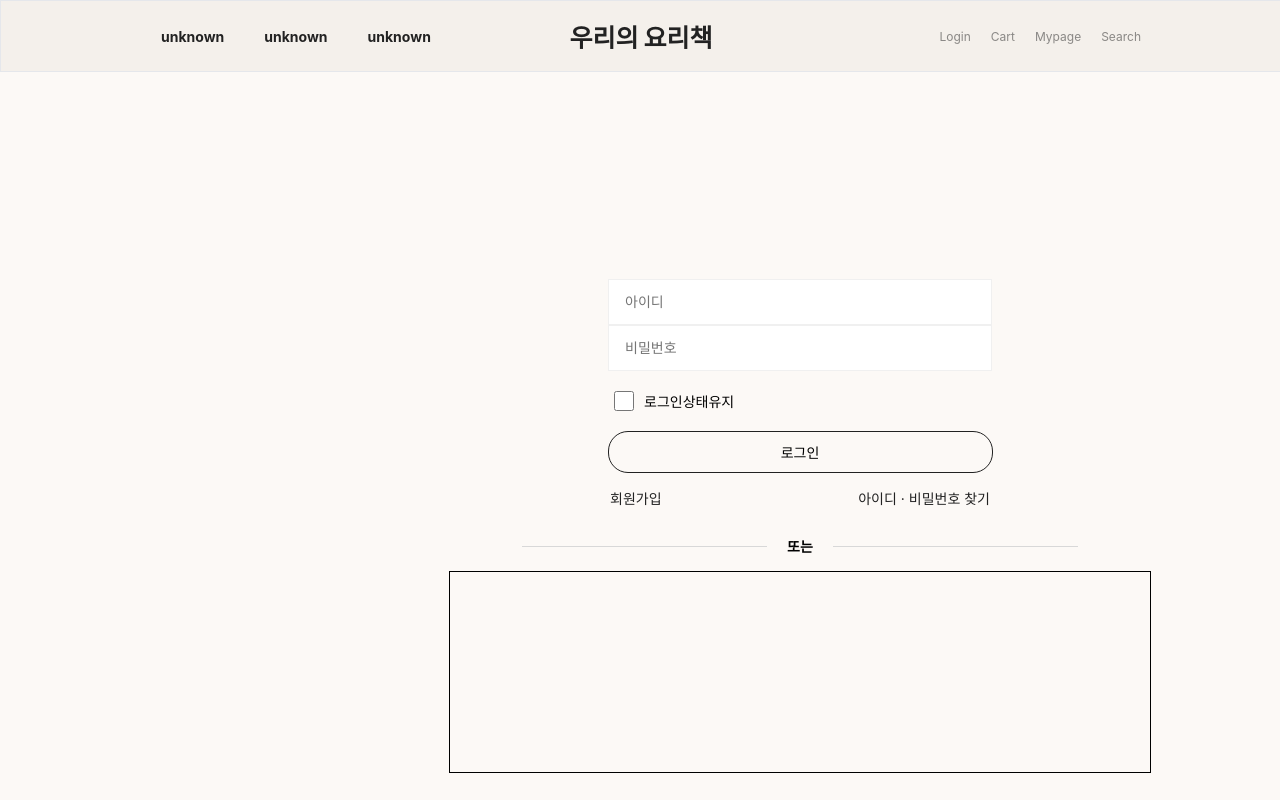
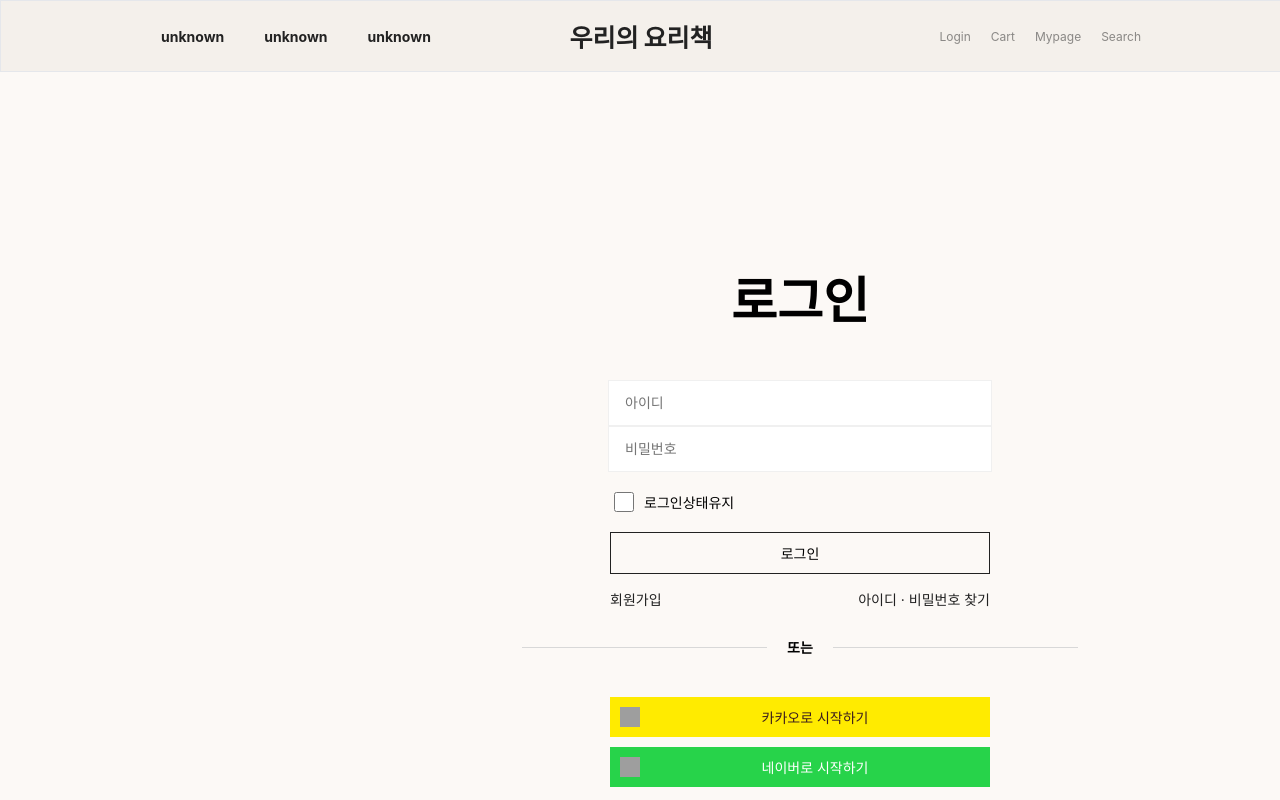
Before and after one commit to JeonJuhwanaaa/cooking_project_front, a React (Create React App) app: page /auth/signin in a window 1280 px wide. Shown: the top 800 px of the page. Built offline with nearby package versions, Linux system fonts and the light colour scheme; grey boxes are pictures that could not be loaded.

Commit message:
fix:loginPage css

```diff
--- a/src/pages/SigninPage/SigninPage.jsx
+++ b/src/pages/SigninPage/SigninPage.jsx
@@ -7,6 +7,10 @@ function SigninPage(props) {
 
     return (
         <div css={s.layout}>
+
+            <div css={s.head}>
+                <span>로그인</span>
+            </div>
 
             <div css={s.login}>
                 <input css={s.loginInput} type="text" placeholder="아이디" />
@@ -31,6 +35,14 @@ function SigninPage(props) {
             </div>
 
             <div css={s.oauthLogin}>
+                <div css={s.kakao}>
+                    <img style={{width: "20px", height: "20px"}} src="https://vendor-cdn.imweb.me/images/kakao_icon.png" alt="" />
+                    <button >카카오로 시작하기</button>
+                </div>
+                <div css={s.naver}>
+                    <img style={{width: "20px", height: "20px"}} src="https://vendor-cdn.imweb.me/images/naver_login2x.png" alt="" />
+                    <button>네이버로 시작하기</button>
+                </div>
 
             </div>
         </div>
--- a/src/pages/SigninPage/style.js
+++ b/src/pages/SigninPage/style.js
@@ -15,6 +15,23 @@ export const layout = css`
 
     /* border: 1px solid black; */
 `
+// --------------------------------------------------
+
+export const head = css`
+    display: flex;
+    justify-content: center;
+    align-items: center;
+
+    height: 150px;
+    width: 700px;
+
+    font-size: 50px;
+    font-weight: 700;
+
+    /* border: 1px solid black; */
+`
+
+// --------------------------------------------------
 
 export const login = css`
     display: flex;
@@ -79,7 +96,7 @@ export const loginButton = css`
 
     padding: 20px 40px;
 
-    width: 385px;
+    width: 380px;
     height: 30px;
 
     background-color: transparent;
@@ -93,7 +110,6 @@ export const loginButton = css`
 
     cursor: pointer;
 
-    border-radius: 20px;
     border: 1px solid #222222;
 `
 
@@ -163,11 +179,82 @@ export const line3 = css`
 
 export const oauthLogin = css`
     display: flex;
+    flex-direction: column;
     justify-content: center;
     align-items: center;
 
     width: 700px;
-    height: 200px;
+    height: 150px;
 
-    border: 1px solid black;
+    /* border: 1px solid black; */
 `
+
+export const kakao = css`
+    display: flex;
+    align-items: center;
+
+    width: 380px;
+    height: 40px;
+
+    margin-bottom: 10px;
+
+    background-color: #FFEB00;
+
+    img {
+        margin-left: 10px;
+    }
+
+    button {
+        margin: 0px auto;
+        text-decoration: none;
+
+        color: #3c1e1e;
+        background-color: transparent;
+
+        width: 100%;
+        height: 100%;
+
+        font-size: 14px;
+        border: none;
+
+        cursor: pointer;
+    }
+
+    cursor: pointer;
+    /* border: 1px solid black; */
+`
+
+
+export const naver = css`
+    display: flex;
+    align-items: center;
+
+    width: 380px;
+    height: 40px;
+
+    margin-bottom: 10px;
+
+    background-color: #27d34a;
+
+    img {
+        margin-left: 10px;
+    }
+    button {
+        margin: 0px auto;
+        text-decoration: none;
+
+        color: #ffffff;
+        background-color: transparent;
+
+        width: 100%;
+        height: 100%;
+
+        font-size: 14px;
+        border: none;
+
+        cursor: pointer;
+    }
+
+    cursor: pointer;
+    /* border: 1px solid black; */
+`
```
